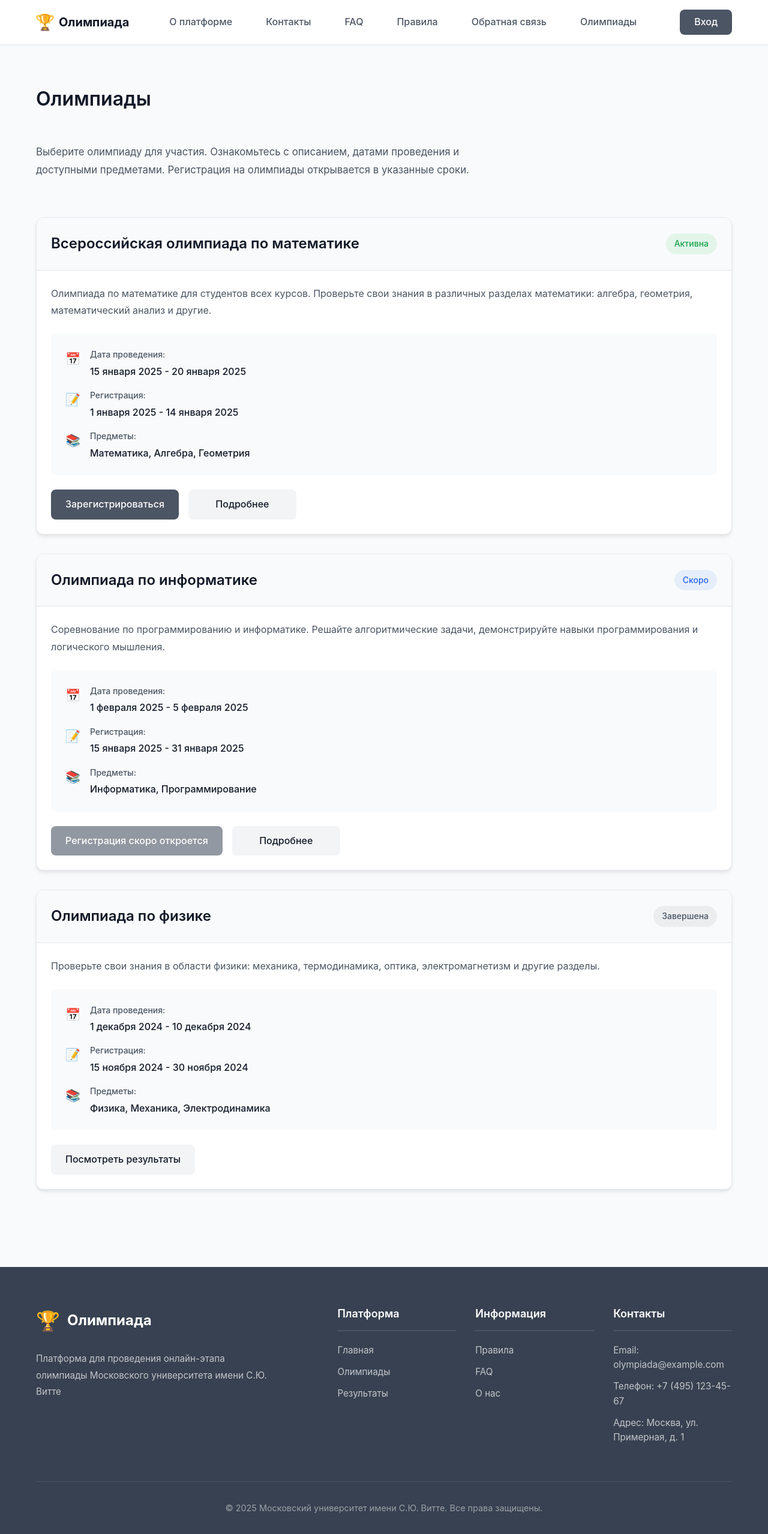
After one commit to olympiada123/olympiada, a Django app: template app/templates/olympiads.html in a window 1280 px wide. The commit adds this page. Shown: the whole page at 60% size. Run offline with Django 5.2, Linux system fonts and the light colour scheme; the template is opened without the code that fills it, so the values that code supplies are empty.

Commit message:
Created olympiads page

```diff
--- a/app/static/css/style.css
+++ b/app/static/css/style.css
@@ -131,6 +131,7 @@ body {
     color: white;
     border-radius: 0.5rem;
     padding: 0.5rem 1.5rem;
+    margin-left: 2rem;
 }
 
 .btn-register:hover,
@@ -1726,3 +1727,180 @@ textarea.form-control {
         font-size: 0.95rem;
     }
 }
+
+.olympiads-intro {
+    margin-bottom: 2rem;
+}
+
+.olympiads-intro-text {
+    color: var(--text-secondary);
+    font-size: 1.05rem;
+    line-height: 1.8;
+    text-align: left;
+    max-width: 800px;
+    margin: 0 0 3rem 0;
+}
+
+.olympiads-container {
+    width: 100%;
+    max-width: 100%;
+    margin: 0;
+    display: flex;
+    flex-direction: column;
+    gap: 2rem;
+}
+
+.olympiad-card {
+    background: var(--bg-primary);
+    border-radius: 0.75rem;
+    box-shadow: var(--shadow-md);
+    border: 1px solid var(--border-color);
+    overflow: hidden;
+    transition: var(--transition);
+}
+
+.olympiad-card:hover {
+    box-shadow: var(--shadow-lg);
+    transform: translateY(-2px);
+}
+
+.olympiad-header {
+    padding: 1.5rem;
+    background: var(--bg-secondary);
+    border-bottom: 1px solid var(--border-color);
+}
+
+.olympiad-title-section {
+    display: flex;
+    align-items: center;
+    justify-content: space-between;
+    gap: 1rem;
+    flex-wrap: wrap;
+}
+
+.olympiad-title {
+    font-size: 1.5rem;
+    font-weight: 600;
+    color: var(--text-primary);
+    margin: 0;
+    flex: 1;
+}
+
+.olympiad-status {
+    display: inline-block;
+    padding: 0.375rem 0.875rem;
+    border-radius: 9999px;
+    font-size: 0.875rem;
+    font-weight: 500;
+    white-space: nowrap;
+}
+
+.olympiad-status-active {
+    background: rgba(34, 197, 94, 0.1);
+    color: #16a34a;
+}
+
+.olympiad-status-upcoming {
+    background: rgba(59, 130, 246, 0.1);
+    color: #2563eb;
+}
+
+.olympiad-status-finished {
+    background: rgba(107, 114, 128, 0.1);
+    color: var(--text-secondary);
+}
+
+.olympiad-content {
+    padding: 1.5rem;
+}
+
+.olympiad-description {
+    color: var(--text-secondary);
+    line-height: 1.8;
+    margin: 0 0 1.5rem 0;
+    font-size: 1rem;
+}
+
+.olympiad-details {
+    display: flex;
+    flex-direction: column;
+    gap: 1rem;
+    margin-bottom: 1.5rem;
+    padding: 1.5rem;
+    background: var(--bg-secondary);
+    border-radius: 0.5rem;
+}
+
+.olympiad-detail-item {
+    display: flex;
+    align-items: flex-start;
+    gap: 1rem;
+}
+
+.detail-icon {
+    font-size: 1.25rem;
+    flex-shrink: 0;
+    margin-top: 0.125rem;
+}
+
+.detail-content {
+    display: flex;
+    flex-direction: column;
+    gap: 0.25rem;
+    flex: 1;
+}
+
+.detail-label {
+    font-size: 0.875rem;
+    color: var(--text-secondary);
+    font-weight: 500;
+}
+
+.detail-value {
+    font-size: 1rem;
+    color: var(--text-primary);
+    font-weight: 500;
+}
+
+.olympiad-actions {
+    display: flex;
+    gap: 1rem;
+    flex-wrap: wrap;
+}
+
+.olympiad-actions .btn {
+    min-width: 180px;
+}
+
+.olympiad-actions .btn[disabled] {
+    opacity: 0.6;
+    cursor: not-allowed;
+    pointer-events: none;
+}
+
+@media (max-width: 768px) {
+    .olympiad-header {
+        padding: 1.25rem;
+    }
+
+    .olympiad-title {
+        font-size: 1.25rem;
+    }
+
+    .olympiad-content {
+        padding: 1.25rem;
+    }
+
+    .olympiad-details {
+        padding: 1.25rem;
+    }
+
+    .olympiad-actions {
+        flex-direction: column;
+    }
+
+    .olympiad-actions .btn {
+        width: 100%;
+        min-width: auto;
+    }
+}
--- /dev/null
+++ b/app/templates/olympiads.html
@@ -0,0 +1,151 @@
+{% extends 'base.html' %}
+
+{% block title %}Олимпиады - Олимпиада{% endblock %}
+
+{% block content %}
+<div class="container">
+    <div class="about-page">
+        <h1 class="about-page-title">Олимпиады</h1>
+
+        <section class="about-section">
+            <div class="olympiads-intro">
+                <p class="olympiads-intro-text">
+                    Выберите олимпиаду для участия. Ознакомьтесь с описанием, датами проведения и доступными предметами.
+                    Регистрация на олимпиады открывается в указанные сроки.
+                </p>
+            </div>
+        </section>
+
+        <section class="about-section">
+            <div class="olympiads-container">
+                <div class="olympiad-card">
+                    <div class="olympiad-header">
+                        <div class="olympiad-title-section">
+                            <h2 class="olympiad-title">Всероссийская олимпиада по математике</h2>
+                            <span class="olympiad-status olympiad-status-active">Активна</span>
+                        </div>
+                    </div>
+                    <div class="olympiad-content">
+                        <p class="olympiad-description">
+                            Олимпиада по математике для студентов всех курсов. Проверьте свои знания в различных разделах математики: алгебра, геометрия, математический анализ и другие.
+                        </p>
+                        <div class="olympiad-details">
+                            <div class="olympiad-detail-item">
+                                <span class="detail-icon">📅</span>
+                                <div class="detail-content">
+                                    <span class="detail-label">Дата проведения:</span>
+                                    <span class="detail-value">15 января 2025 - 20 января 2025</span>
+                                </div>
+                            </div>
+                            <div class="olympiad-detail-item">
+                                <span class="detail-icon">📝</span>
+                                <div class="detail-content">
+                                    <span class="detail-label">Регистрация:</span>
+                                    <span class="detail-value">1 января 2025 - 14 января 2025</span>
+                                </div>
+                            </div>
+                            <div class="olympiad-detail-item">
+                                <span class="detail-icon">📚</span>
+                                <div class="detail-content">
+                                    <span class="detail-label">Предметы:</span>
+                                    <span class="detail-value">Математика, Алгебра, Геометрия</span>
+                                </div>
+                            </div>
+                        </div>
+                        <div class="olympiad-actions">
+                            <a href="#" class="btn btn-primary">Зарегистрироваться</a>
+                            <a href="#" class="btn btn-secondary">Подробнее</a>
+                        </div>
+                    </div>
+                </div>
+
+                <div class="olympiad-card">
+                    <div class="olympiad-header">
+                        <div class="olympiad-title-section">
+                            <h2 class="olympiad-title">Олимпиада по информатике</h2>
+                            <span class="olympiad-status olympiad-status-upcoming">Скоро</span>
+                        </div>
+                    </div>
+                    <div class="olympiad-content">
+                        <p class="olympiad-description">
+                            Соревнование по программированию и информатике. Решайте алгоритмические задачи, демонстрируйте навыки программирования и логического мышления.
+                        </p>
+                        <div class="olympiad-details">
+                            <div class="olympiad-detail-item">
+                                <span class="detail-icon">📅</span>
+                                <div class="detail-content">
+                                    <span class="detail-label">Дата проведения:</span>
+                                    <span class="detail-value">1 февраля 2025 - 5 февраля 2025</span>
+                                </div>
+                            </div>
+                            <div class="olympiad-detail-item">
+                                <span class="detail-icon">📝</span>
+                                <div class="detail-content">
+                                    <span class="detail-label">Регистрация:</span>
+                                    <span class="detail-value">15 января 2025 - 31 января 2025</span>
+                                </div>
+                            </div>
+                            <div class="olympiad-detail-item">
+                                <span class="detail-icon">📚</span>
+                                <div class="detail-content">
+                                    <span class="detail-label">Предметы:</span>
+                                    <span class="detail-value">Информатика, Программирование</span>
+                                </div>
+                            </div>
+                        </div>
+                        <div class="olympiad-actions">
+                            <a href="#" class="btn btn-primary" disabled>Регистрация скоро откроется</a>
+                            <a href="#" class="btn btn-secondary">Подробнее</a>
+                        </div>
+                    </div>
+                </div>
+
+                <div class="olympiad-card">
+                    <div class="olympiad-header">
+                        <div class="olympiad-title-section">
+                            <h2 class="olympiad-title">Олимпиада по физике</h2>
+                            <span class="olympiad-status olympiad-status-finished">Завершена</span>
+                        </div>
+                    </div>
+                    <div class="olympiad-content">
+                        <p class="olympiad-description">
+                            Проверьте свои знания в области физики: механика, термодинамика, оптика, электромагнетизм и другие разделы.
+                        </p>
+                        <div class="olympiad-details">
+                            <div class="olympiad-detail-item">
+                                <span class="detail-icon">📅</span>
+                                <div class="detail-content">
+                                    <span class="detail-label">Дата проведения:</span>
+                                    <span class="detail-value">1 декабря 2024 - 10 декабря 2024</span>
+                                </div>
+                            </div>
+                            <div class="olympiad-detail-item">
+                                <span class="detail-icon">📝</span>
+                                <div class="detail-content">
+                                    <span class="detail-label">Регистрация:</span>
+                                    <span class="detail-value">15 ноября 2024 - 30 ноября 2024</span>
+                                </div>
+                            </div>
+                            <div class="olympiad-detail-item">
+                                <span class="detail-icon">📚</span>
+                                <div class="detail-content">
+                                    <span class="detail-label">Предметы:</span>
+                                    <span class="detail-value">Физика, Механика, Электродинамика</span>
+                                </div>
+                            </div>
+                        </div>
+                        <div class="olympiad-actions">
+                            <a href="#" class="btn btn-secondary">Посмотреть результаты</a>
+                        </div>
+                    </div>
+                </div>
+            </div>
+        </section>
+    </div>
+</div>
+{% endblock %}
+
+{% block extra_js %}
+{% load static %}
+<script src="{% static 'js/about.js' %}"></script>
+{% endblock %}
```
